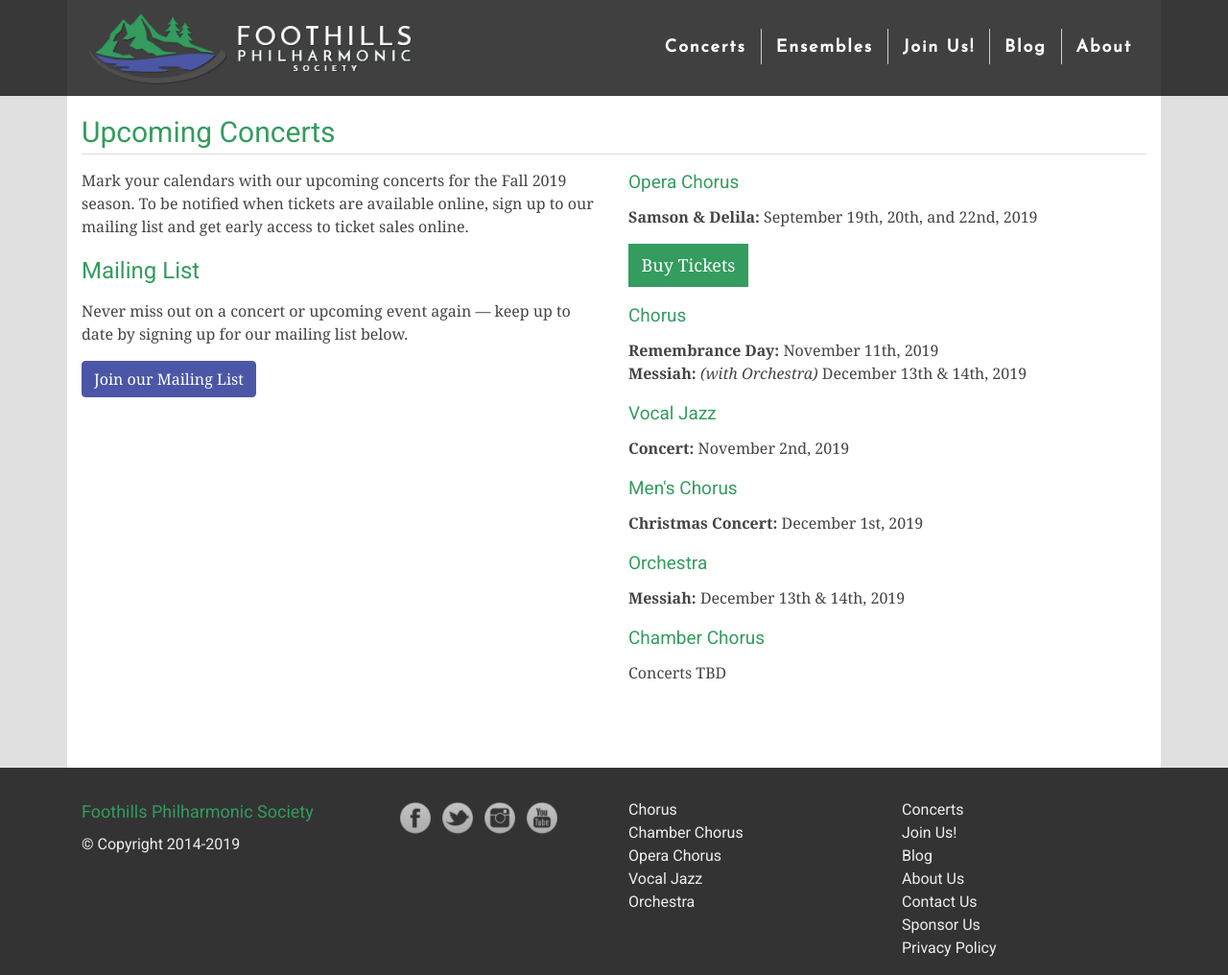
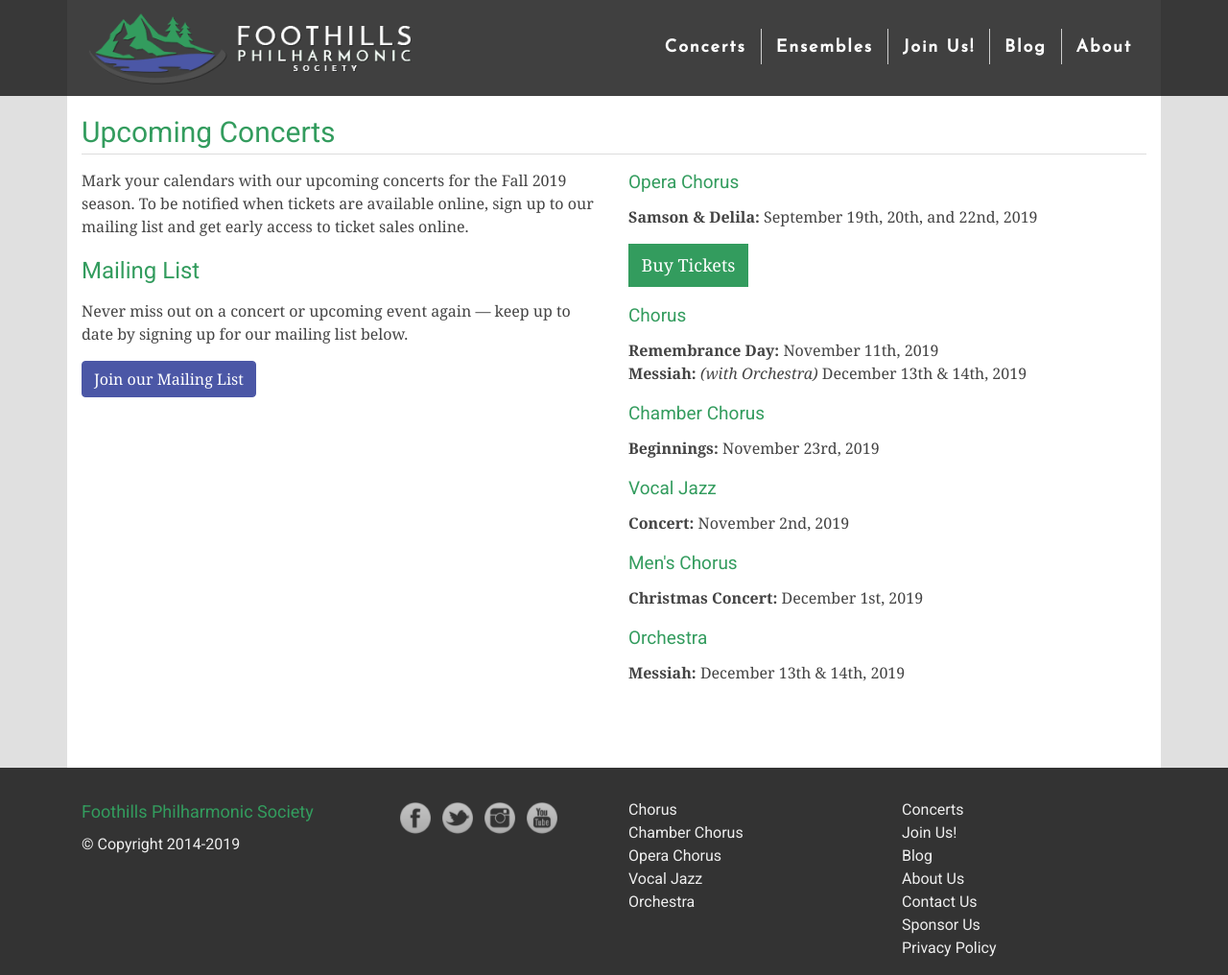
Before and after one commit to percyhanna/fps, a Jekyll site: the page built from concerts/index.html, in a window 1280 px wide and 1016 px high. Shown: the whole window at 96% size. Built offline with Jekyll 4.4.1, drawn with Linux system fonts in a browser that asks for light colours; nearby versions of some CDN libraries; Markdown is read by kramdown in place of the engine named in the settings.

Commit message:
Update index.html

```diff
--- a/concerts/index.html
+++ b/concerts/index.html
@@ -31,6 +31,11 @@
       <strong>Messiah:</strong> <em>(with Orchestra)</em> December 13th &amp; 14th, 2019
     </p>
 
+    <h5>Chamber Chorus</h5>
+    <p>
+      <strong>Beginnings:</strong> November 23rd, 2019
+    </p>
+
     <h5>Vocal Jazz</h5>
     <p>
       <strong>Concert:</strong> November 2nd, 2019
@@ -45,10 +50,5 @@
     <p>
       <strong>Messiah:</strong> December 13th &amp; 14th, 2019
     </p>
-
-    <h5>Chamber Chorus</h5>
-    <p>
-      Concerts TBD
-    </p>
   </div>
 </div>
```
